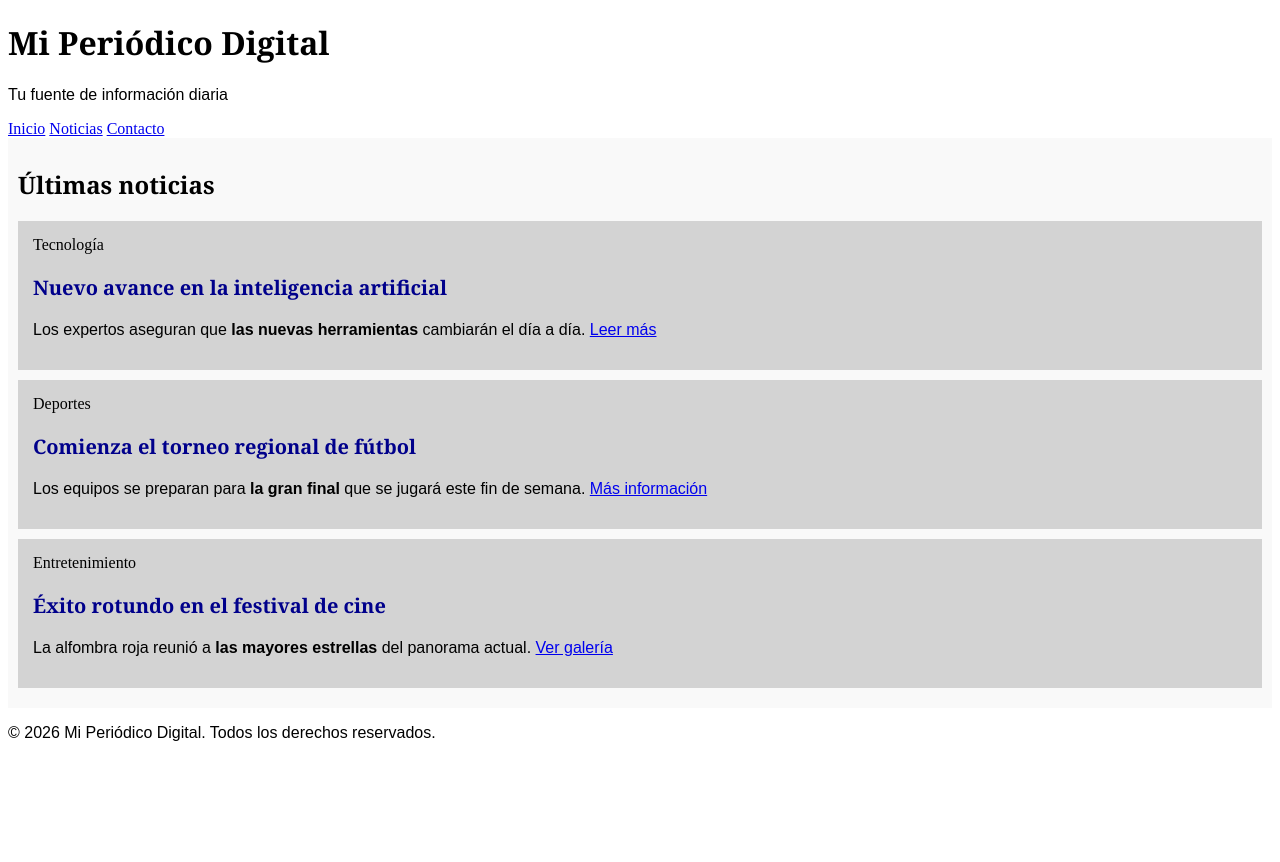
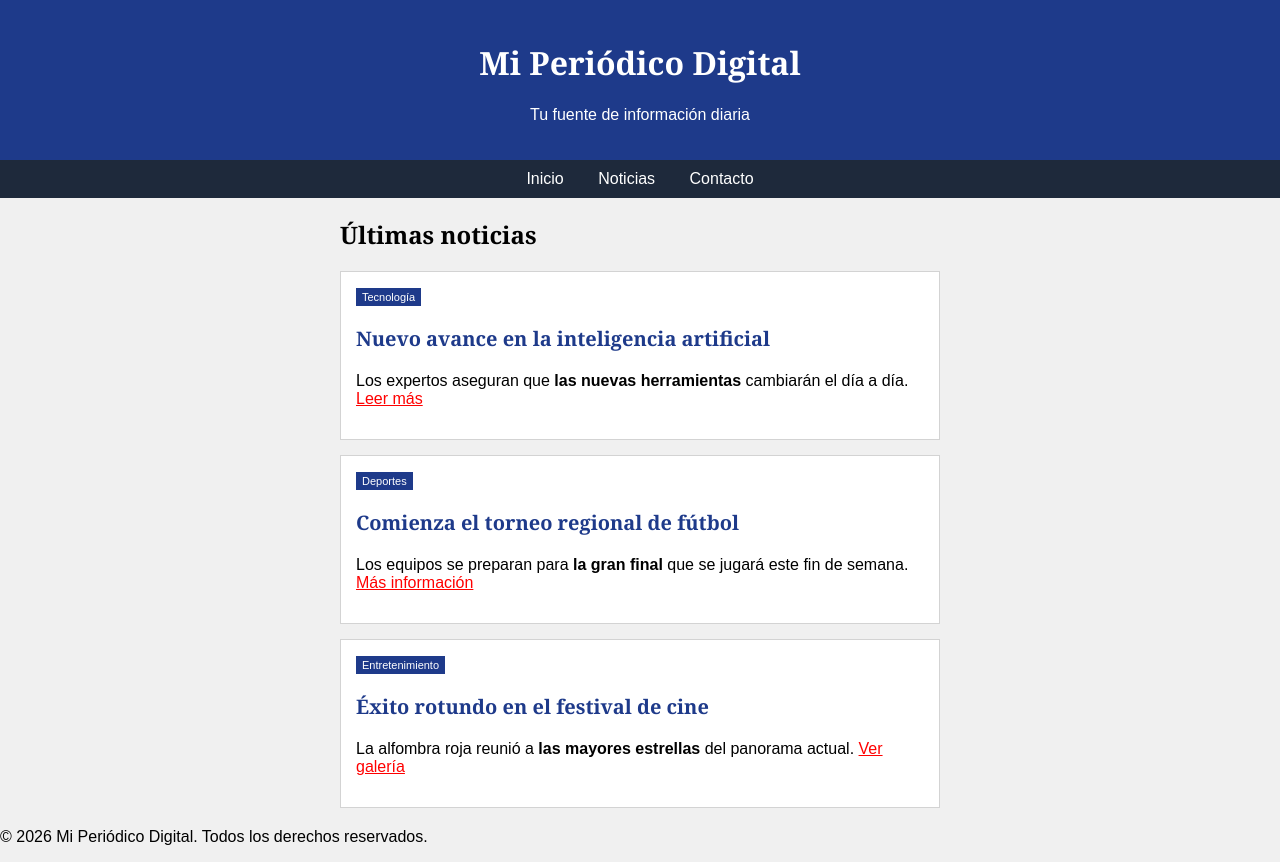
Before and after one commit to Ancor21/practicacss, a plain HTML site: page index.html in a window 1280 px wide. Before the commit the page ends 800 px from the top, so only its background shows below. Drawn offline with Linux system fonts and the light colour scheme.

Commit message:
5. Personalizar colores CSS

```diff
--- a/styles.css
+++ b/styles.css
@@ -1,20 +1,67 @@
+/* Selector de Elemento */
+body {
+    font-family: Arial, sans-serif;
+    background-color: rgb(240, 240, 240); /* Color RGB para el fondo general */
+    margin: 0;
+    padding: 0;
+}
 
-p {
-font-family: Arial, sans-serif;
+/* Selector de Agrupación */
+h1, h2, h3 {
+    font-family: Georgia, serif;
 }
-h1, h2, h3 {
-font-family: Georgia, serif;
+
+/* Cabecera con color hexadecimal */
+#cabecera {
+    background-color: #1e3a8a; /* Color hexadecimal */
+    color: white; /* Nombre de color para el texto */
+    text-align: center;
+    padding: 20px;
 }
+
+/* Menú de navegación con color RGB */
+#menu {
+    background-color: rgb(30, 41, 59); /* Color RGB */
+    padding: 10px;
+    text-align: center;
+}
+
+/* Enlaces del menú */
+#menu a {
+    color: white;
+    text-decoration: none;
+    margin: 0 15px;
+}
+
+/* Selector de ID para últimas noticias */
 #ultimas-noticias {
-background-color: #f9f9f9;
-padding: 10px;
+    width: 600px;
+    margin: 20px auto;
 }
+
+/* Selector de Clase: fondo de las noticias usando nombre de color */
 .noticia {
-background-color: lightgray;
-padding: 15px;
-margin-bottom: 10px;
+    background-color: white; /* Nombre de color */
+    padding: 15px;
+    margin-bottom: 15px;
+    border: 1px solid lightgray; /* Nombre de color para el borde */
 }
+
+/* Selector Descendiente: titulares de las noticias con color hexadecimal */
 .noticia h3 {
-color: darkblue;
-font-size: 20px;
+    color: #1e3a8a; /* Color hexadecimal */
+    font-size: 20px;
 }
+
+/* Enlaces dentro de las noticias */
+.noticia a {
+    color: red; /* Nombre de color */
+}
+
+/* Categorías (span) */
+.categoria {
+    background-color: #1e3a8a;
+    color: white;
+    padding: 3px 6px;
+    font-size: 11px;
+}
```
